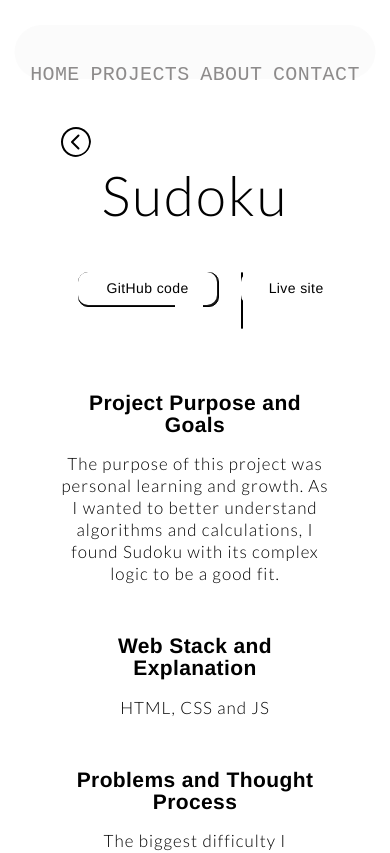
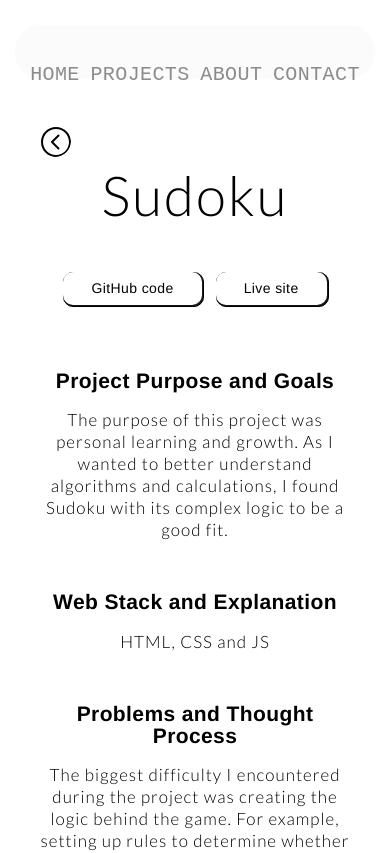
Before and after one commit to OverFishy/portfolio, a React (Create React App) app: page /Sudoku in a window 390 px wide. Shown: the top 853 px of the page. Built offline with nearby package versions, Linux system fonts and the light colour scheme.

Commit message:
made the project page project links responsive

```diff
--- a/src/projectPages/projectPage.css
+++ b/src/projectPages/projectPage.css
@@ -42,6 +42,15 @@
   border-radius: 10px;
   margin-left: 12px;
   margin-right: 12px;
+}
+
+@media (max-width: 600px) {
+  .bn5 {
+    margin: 7px
+  }
+  .project-page-content {
+    width: 80%;
+  }
 }
 
 .bn5:before {
```
